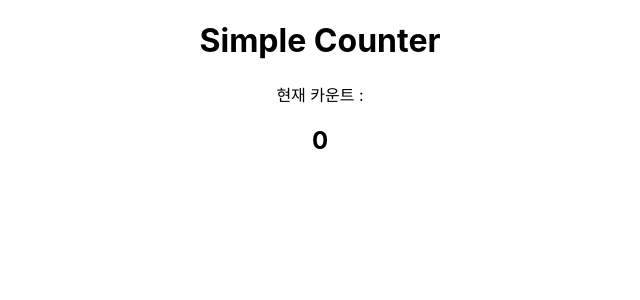
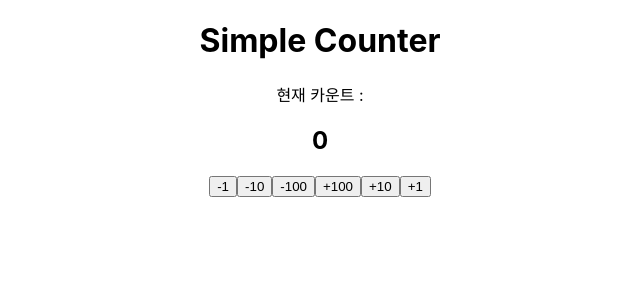
Before and after one commit to heeeun1207/React_prac, a React (Create React App) app in the folder simple-counter/: page / in a window 1280 px wide. Shown: the top 300 px of the page, without its empty margins (320-960 px from the left). Built offline with nearby package versions, Linux system fonts and the light colour scheme.

Commit message:
Controller 컴포넌트 만들기

```diff
--- a/simple-counter/src/App.js
+++ b/simple-counter/src/App.js
@@ -1,4 +1,5 @@
 import './App.css';
+import Controller from './component/Controller';
 import Viewer from './component/Viewer';
 
 function App() {
@@ -8,6 +9,9 @@ function App() {
     <section>
       <Viewer />
     </section>
+    <section>
+      <Controller />
+    </section>
   </div>
   );
 };
--- /dev/null
+++ b/simple-counter/src/component/Controller.js
@@ -0,0 +1,13 @@
+const Controller = () => {
+  return(
+    <div>
+      <button>-1</button>
+      <button>-10</button>
+      <button>-100</button>
+      <button>+100</button>
+      <button>+10</button>
+      <button>+1</button>
+    </div>
+  );
+};
+export default Controller;
```
